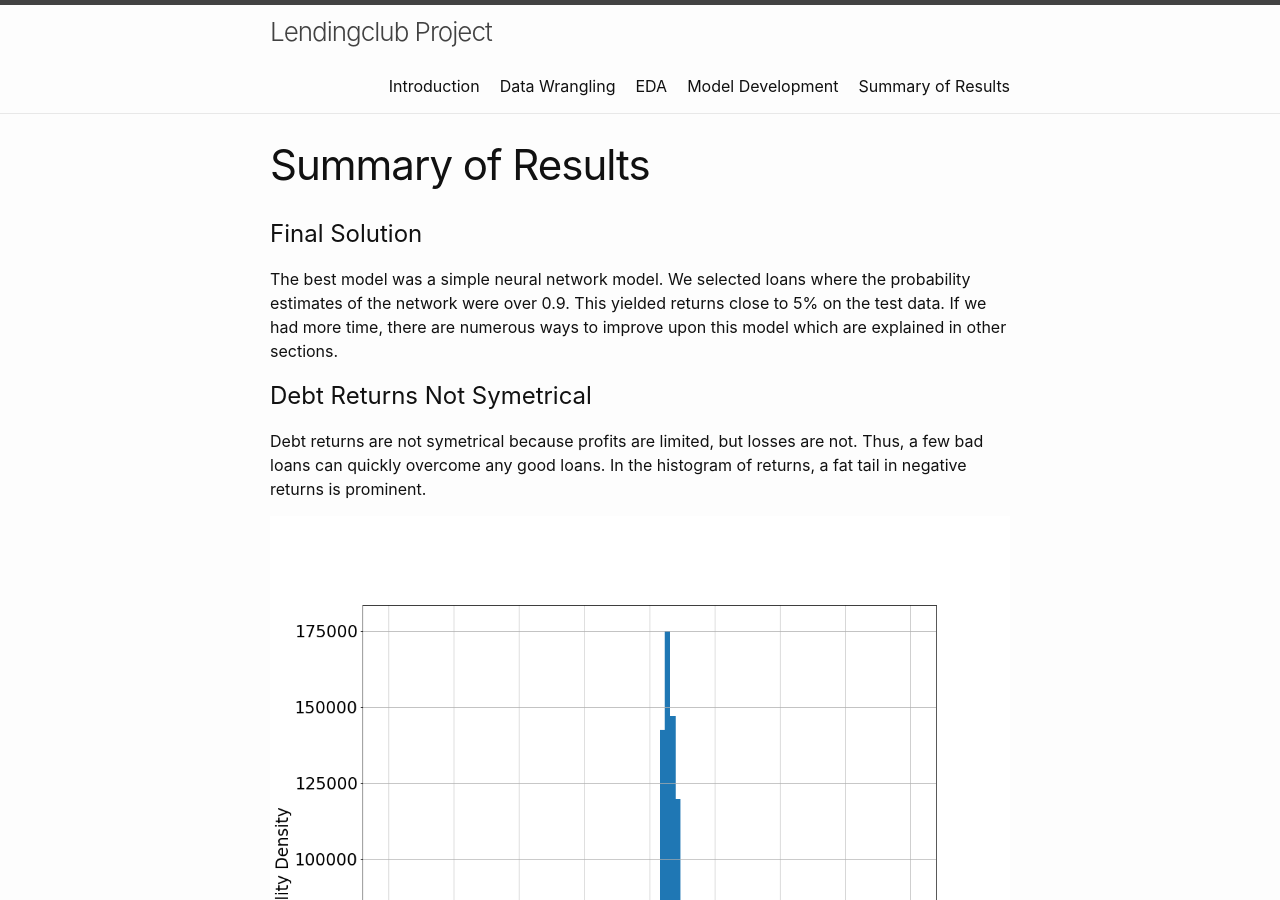
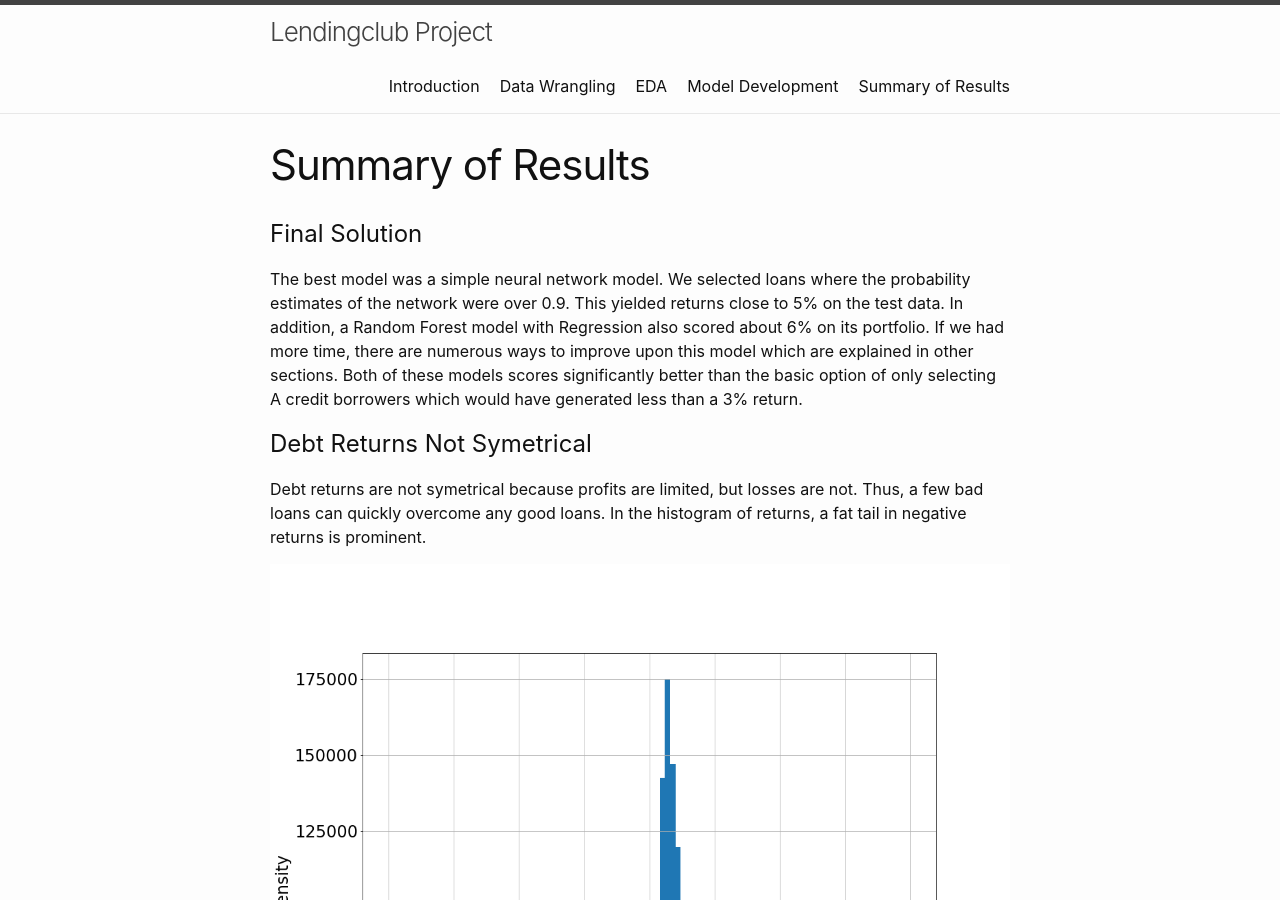
Before and after one commit to junparkh/LendingClub, a Jekyll site: the page built from menu4.md, in a window 1280 px wide and 900 px high. Built offline with Jekyll 4.4.1, drawn with Linux system fonts in a browser that asks for light colours.

Commit message:
Update menu4.md

```diff
--- a/menu4.md
+++ b/menu4.md
@@ -6,7 +6,7 @@
 
 # Final Solution
 
-The best model was a simple neural network model. We selected loans where the probability estimates of the network were over 0.9. This yielded returns close to 5% on the test data. If we had more time, there are numerous ways to improve upon this model which are explained in other sections.
+The best model was a simple neural network model. We selected loans where the probability estimates of the network were over 0.9. This yielded returns close to 5% on the test data. In addition, a Random Forest model with Regression also scored about 6% on its portfolio. If we had more time, there are numerous ways to improve upon this model which are explained in other sections. Both of these models scores significantly better than the basic option of only selecting A credit borrowers which would have generated less than a 3% return.
 
 # Debt Returns Not Symetrical
 
```
